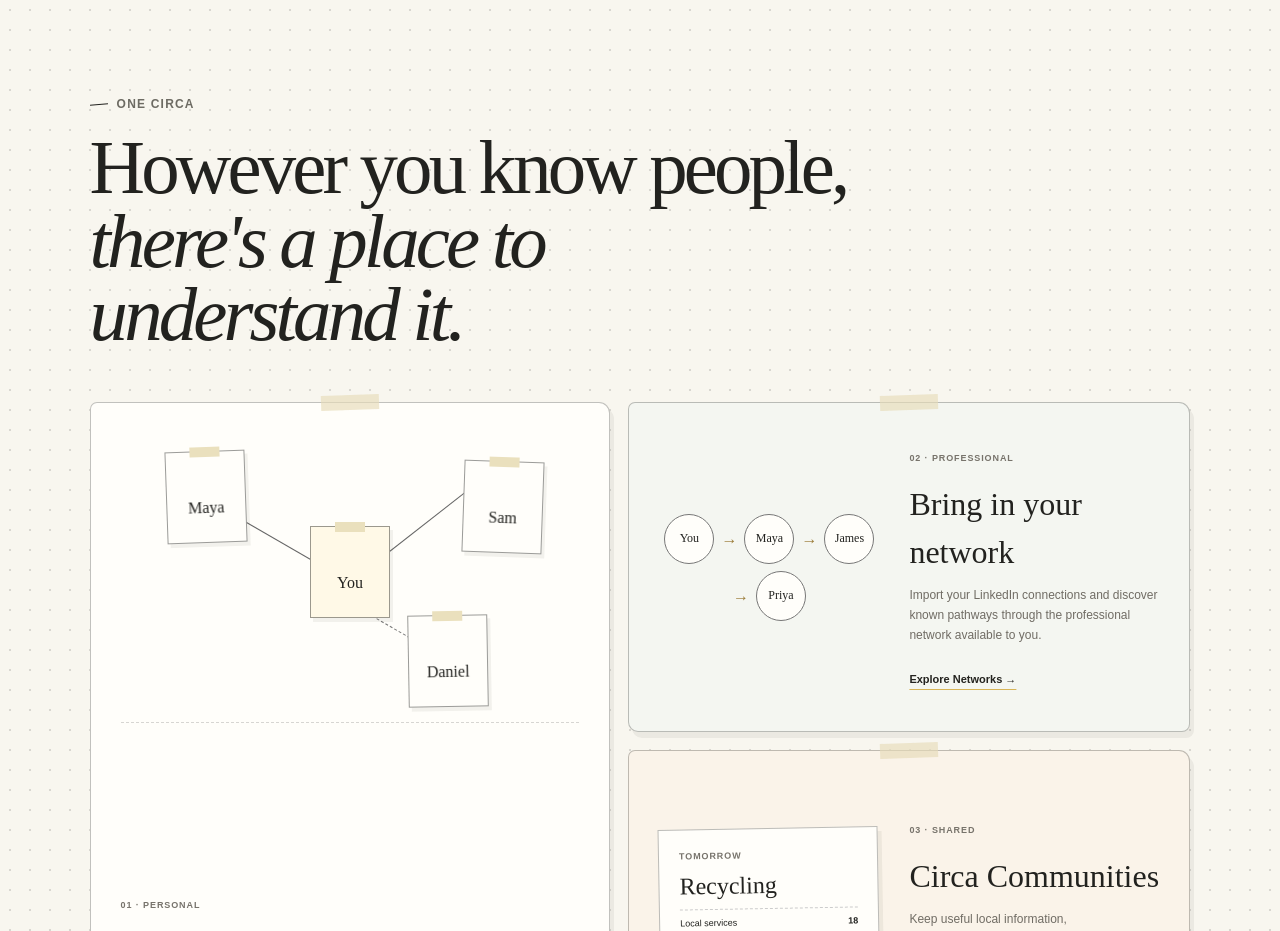
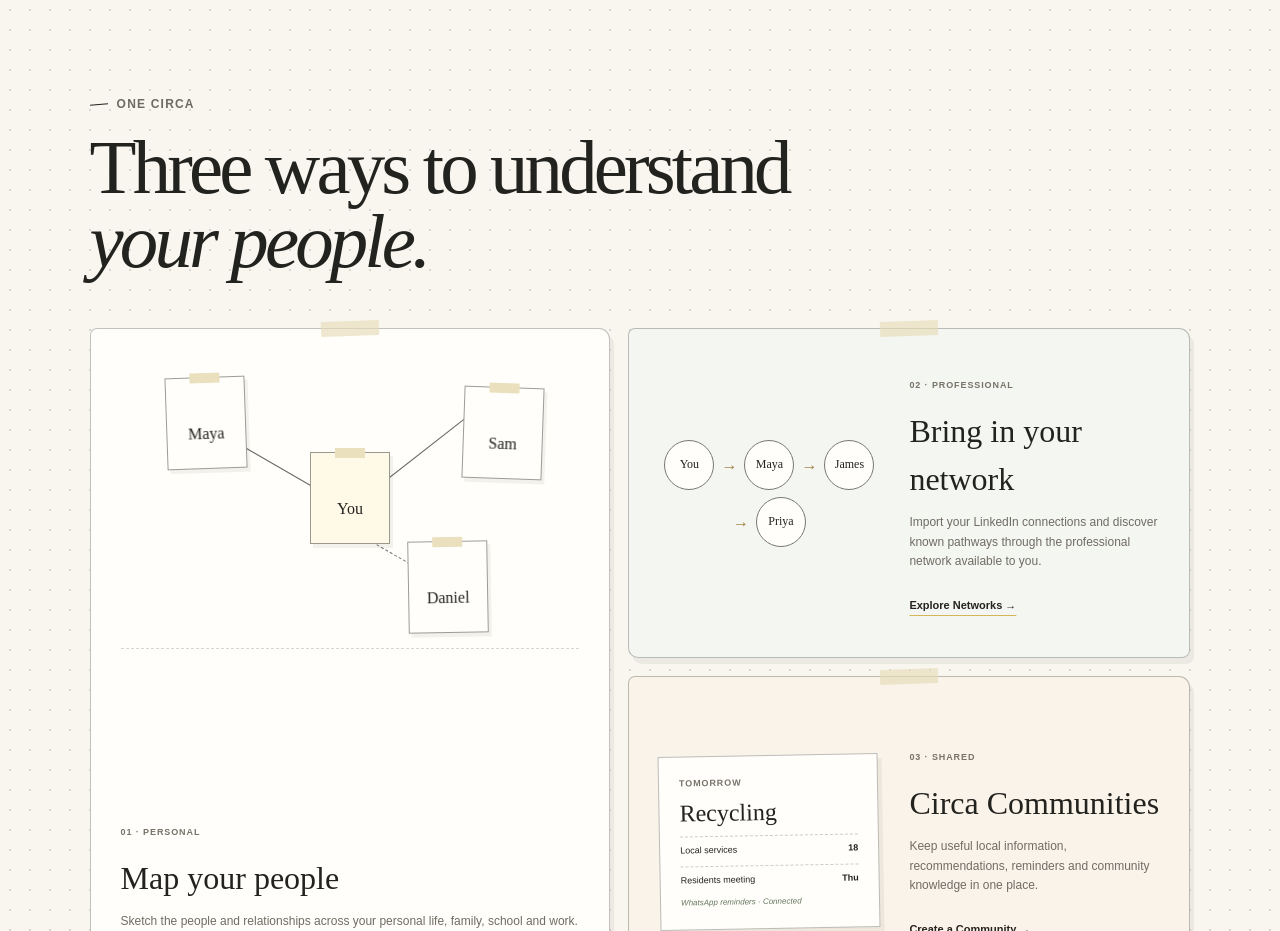
Before and after one commit to shivamjambagi/Circa, a Next.js app: page / in a window 1280 px wide. Shown: the part 900-1831 px from the top of the page. Built offline with nearby package versions, Linux system fonts and the light colour scheme; no server answers.

Commit message:
Clarify homepage paths heading

```diff
--- a/app/page.tsx
+++ b/app/page.tsx
@@ -102,7 +102,7 @@ function Landing({ onStart }: { onStart: () => void }) {
       {lastCommunity && user?.isAnonymous && <aside className="return-community"><span>Temporary Community session</span><a href={`/community/${lastCommunity}`}>Return to your Community →</a></aside>}
 
       <section className="circa-paths" aria-labelledby="circa-paths-title">
-        <header><p className="eyebrow"><span /> One Circa</p><h2 id="circa-paths-title">However you know people,<br /><em>there&apos;s a place to understand it.</em></h2></header>
+        <header><p className="eyebrow"><span /> One Circa</p><h2 id="circa-paths-title">Three ways to understand<br /><em>your people.</em></h2></header>
         <div className="experience-grid">
           <article className="experience-card map"><div className="mini-map" aria-hidden="true"><i className="mini-you">You</i><i>Maya</i><i>Sam</i><i>Daniel</i><span /><span /><span /></div><div><small>01 · Personal</small><h3>Map your people</h3><p>Sketch the people and relationships across your personal life, family, school and work.</p><button onClick={onStart}>Open Circa →</button></div></article>
           <article className="experience-card network" id="network"><div className="mini-path" aria-hidden="true"><i>You</i><span>→</span><i>Maya</i><span>→</span><i>James</i><span>→</span><i>Priya</i></div><div><small>02 · Professional</small><h3>Bring in your network</h3><p>Import your LinkedIn connections and discover known pathways through the professional network available to you.</p><a href="/network/new">Explore Networks →</a></div></article>
```
